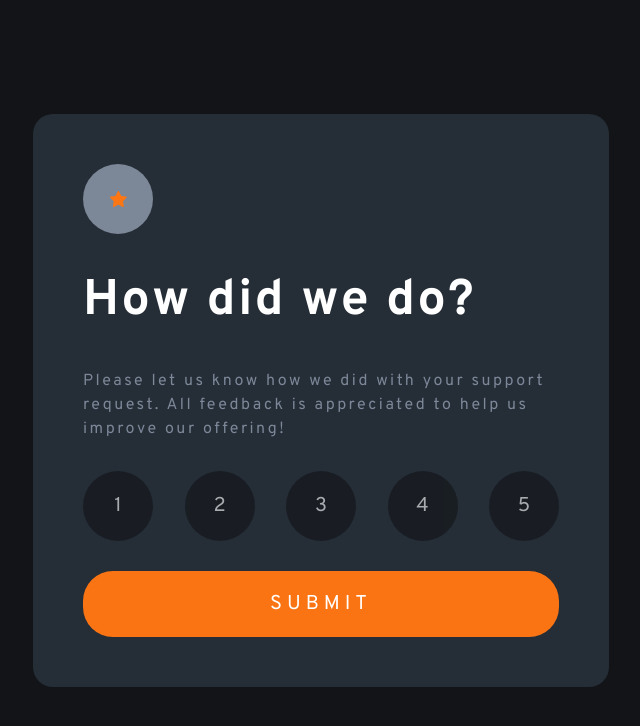
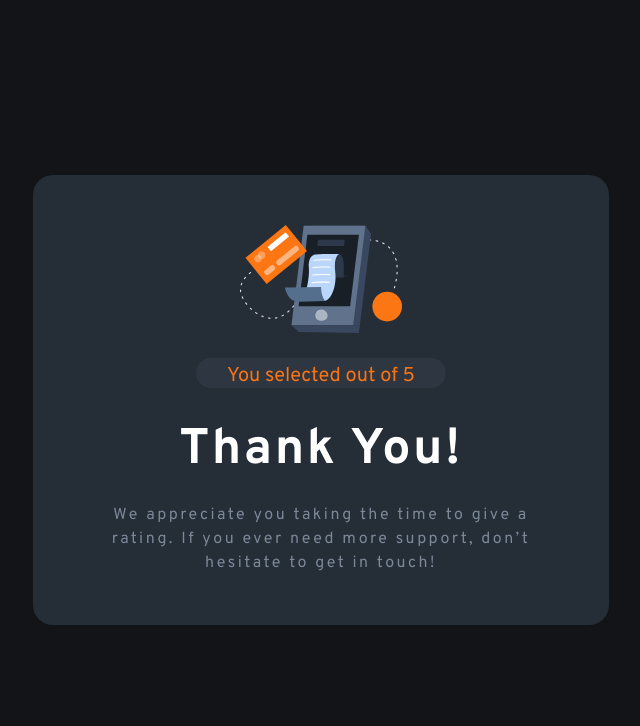
Before and after one commit to Zeuhz-Droid/interactive-rating-component-main, a plain HTML site: page index.html in a window 1280 px wide. Shown: the whole page, without its empty margins (319-959 px from the left). Drawn offline with Linux system fonts and the light colour scheme.

Commit message:
completed card thank-you styling

```diff
--- a/index.html
+++ b/index.html
@@ -53,7 +53,17 @@
             <button class="btn btn-submit">Submit</button>
           </div>
 
-          <div class="card-thankyou"></div>
+          <div class="card-thankyou">
+            <figure class="thankyou-logo">
+              <img src="/images/illustration-thank-you.svg" alt="thank you">
+            </figure>
+            <button class="btn card-select"> You selected  <span class="selectedRating"></span> out of 5</button>
+            <h1 class="heading-1 thankyou-text">Thank You!</h1>
+            <p class="thankyou plain-text">
+              We appreciate you taking the time to give a rating. If
+              you ever need more support, don’t hesitate to get in touch!
+            </p>
+          </div>
         </section>
       </main>
 
--- a/style.css
+++ b/style.css
@@ -42,7 +42,8 @@ main {
 }
 
 .card-greet {
-  display: flex;
+  /* display: flex; */
+  display: none;
   flex-direction: column;
   gap: 3rem;
 }
@@ -114,8 +115,43 @@ main {
 /* Miss Temi seciton */
 
 .card-thankyou {
-  display: none;
+  display: flex;
+  flex-direction: column;
+  gap: 1.5rem;
 }
+
+.thankyou-logo{
+  display: flex;
+  align-items: center;
+  justify-content: center;
+}
+
+.card-select{
+  width: 25rem;
+  height: 3rem;
+  margin: 1rem auto;
+  padding: .5rem 0;
+  border-radius: 2rem;
+  text-align: center;
+  color: hsl(25, 97%, 53%);
+  background-color:  hsla(216, 12%, 54%, .1);
+}
+
+.thankyou-text, .thankyou{
+  text-align: center;
+}
+
+
+
+
+
+
+
+
+
+
+
+
 
 .attribution {
   font-size: 1.1rem;
```
